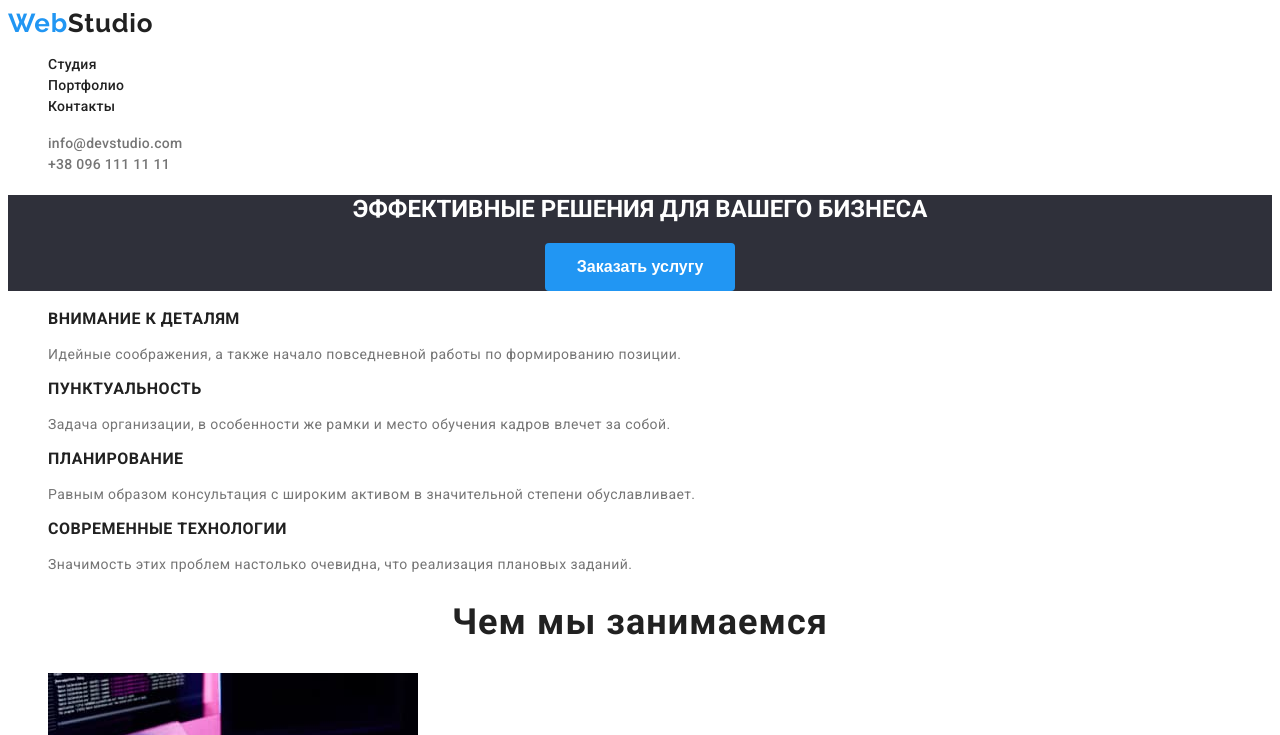
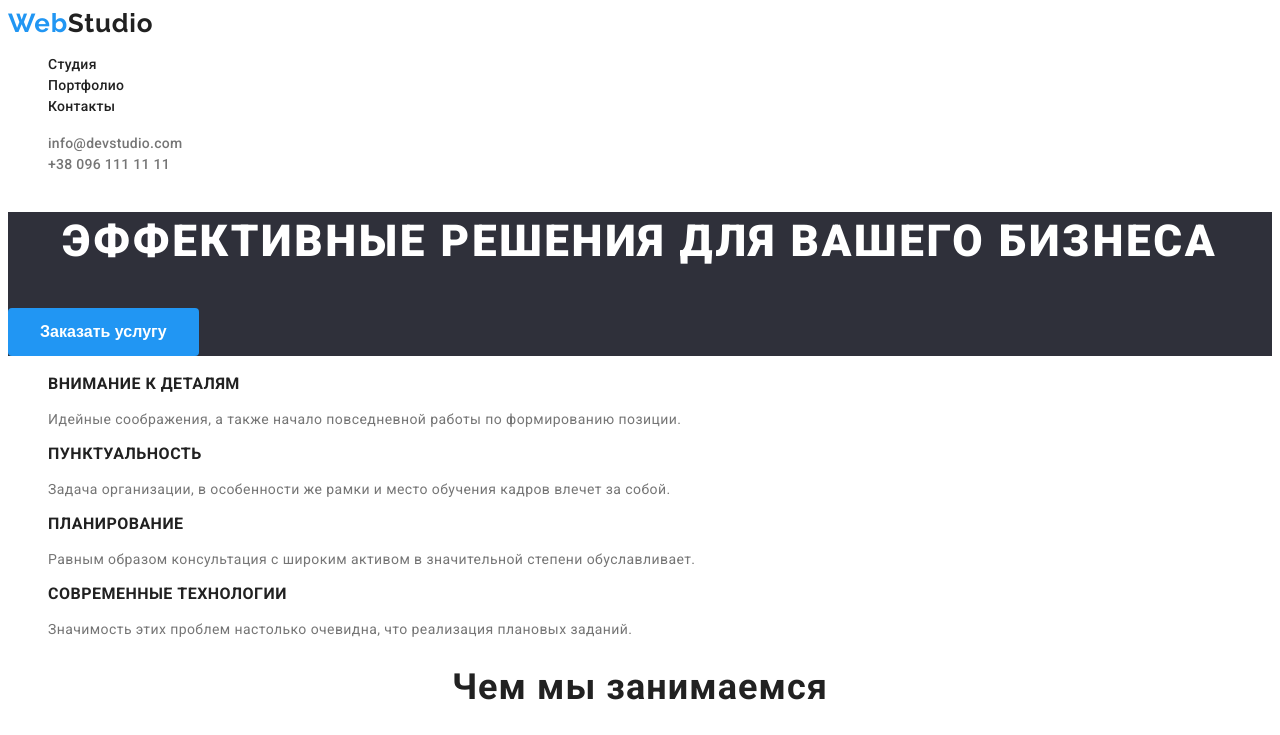
Before and after one commit to izaitseva/goit-markup-hw-02, a plain HTML site: page index.html in a window 1280 px wide. Shown: the top 735 px of the page. Drawn offline with Linux system fonts and the light colour scheme.

Commit message:
можливо ласт fix

```diff
--- a/css/styles.css
+++ b/css/styles.css
@@ -60,12 +60,15 @@ body {
 /* Основна частина */
 .main-section {
     background-color: #2F303A;
-    color: #fff;
-    text-align: center;
 }
 .main-text {
+    font-weight: 900;
+    font-size: 44px;
+    line-height: 1.36;
     text-align: center;
+    letter-spacing: 0.06em;
     text-transform: uppercase;
+    color: #FFFFFF;
 }
 
 .order-button {
@@ -117,8 +120,8 @@ body {
 }
 
 .team-job h3 {
-    font-weight: 700;
-    font-size: 16px;
+    font-weight: 500;
+    font-size: 14px;
     line-height: 1.5;
     letter-spacing: 0.03em;
     color: #212121;
```
